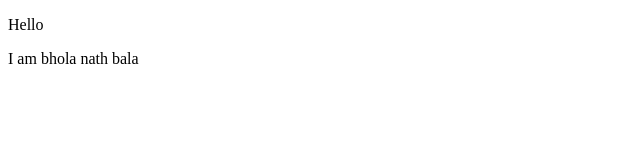
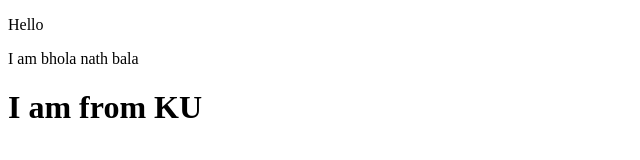
Before and after one commit to bhola16/New-repo, a plain HTML site: page index.html in a window 1280 px wide. Shown: the whole page, without its empty margins (0-640 px from the left). Drawn offline with Linux system fonts and the light colour scheme.

Commit message:
third commit

```diff
--- a/index.html
+++ b/index.html
@@ -8,5 +8,6 @@
 <body>
     <p>Hello</p>
     <P>I am bhola nath bala</P>
+    <h1>I am from KU</h1>
 </body>
 </html>
```
Also changed, not shown: One1.txt.txt.
